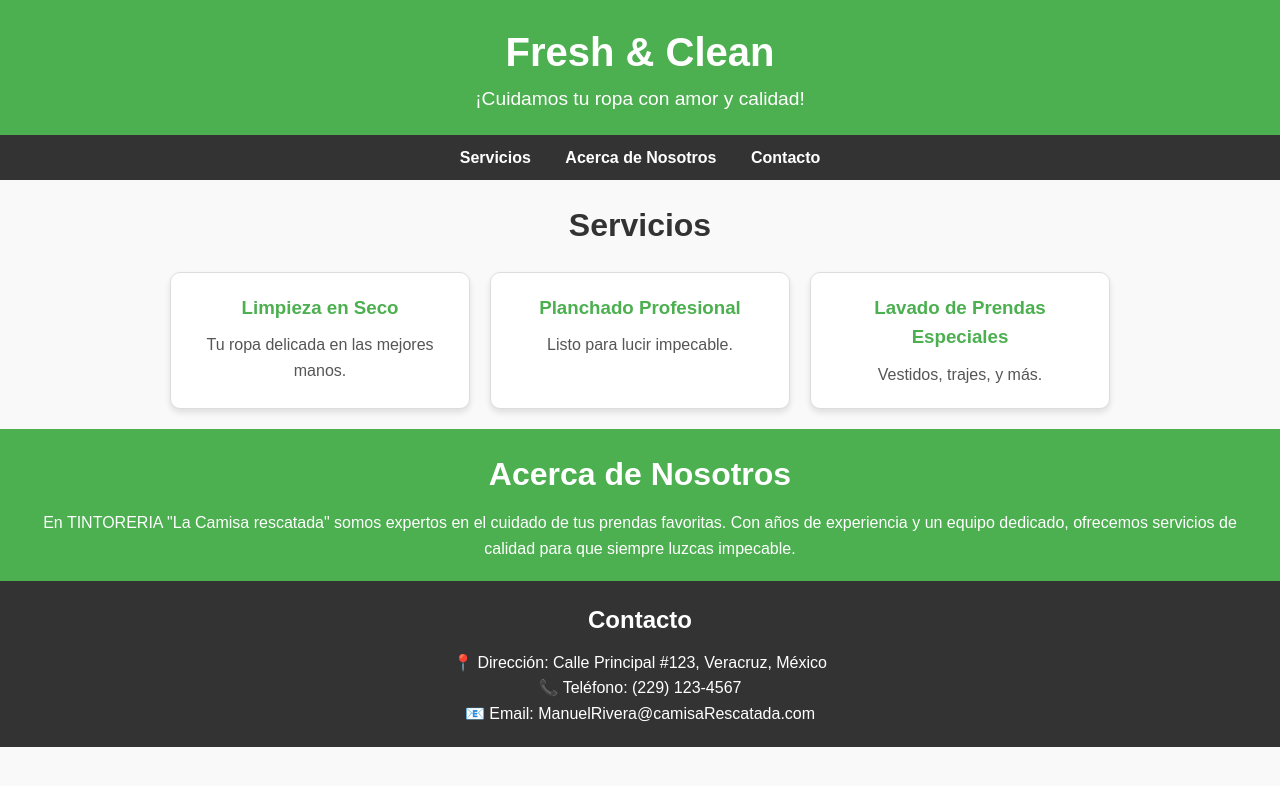
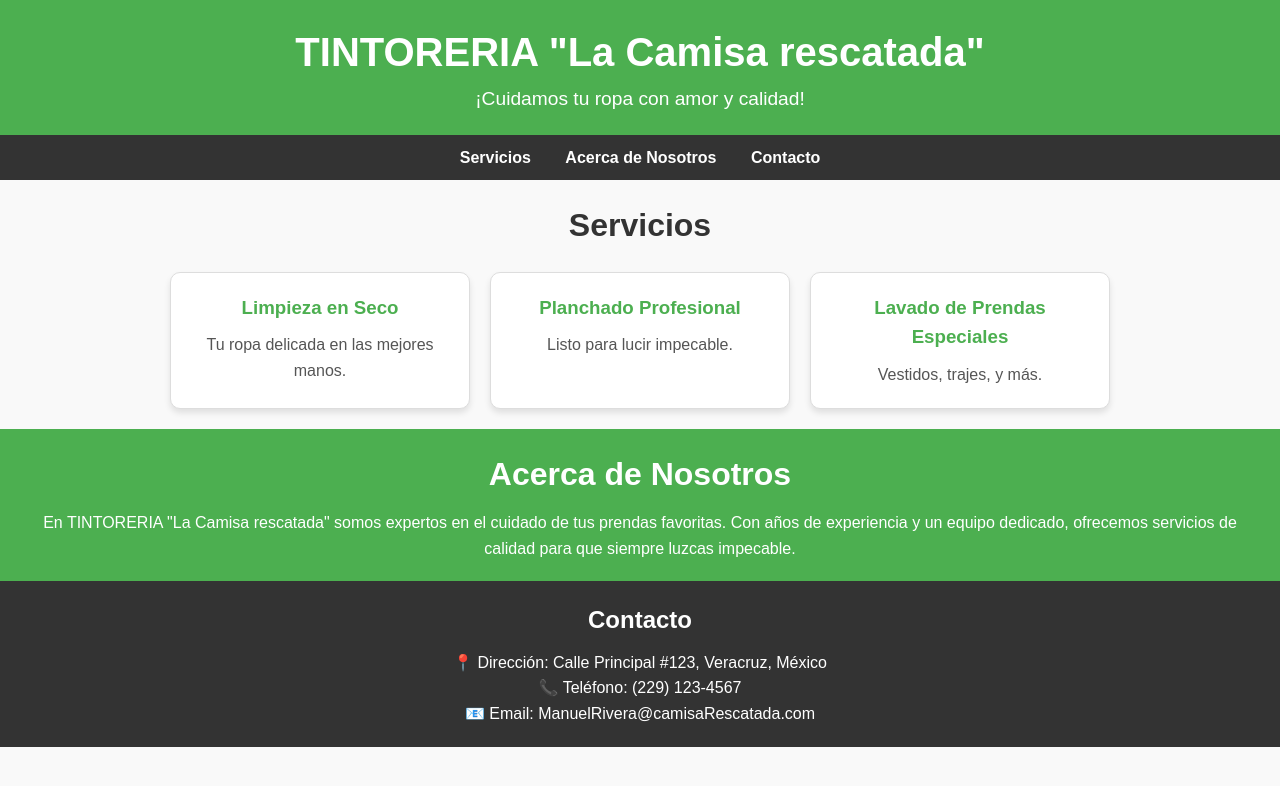
Before and after one commit to Luisriros/FreshAndClean, a plain HTML site: page index.html in a window 1280 px wide. Drawn offline with Linux system fonts and the light colour scheme.

Commit message:
Update index.html

```diff
--- a/index.html
+++ b/index.html
@@ -9,7 +9,7 @@
 <body>
   <header class="header">
     <div class="container">
-      <h1>Fresh & Clean</h1>
+      <h1>TINTORERIA "La Camisa rescatada"</h1>
       <p>¡Cuidamos tu ropa con amor y calidad!</p>
     </div>
   </header>
```
